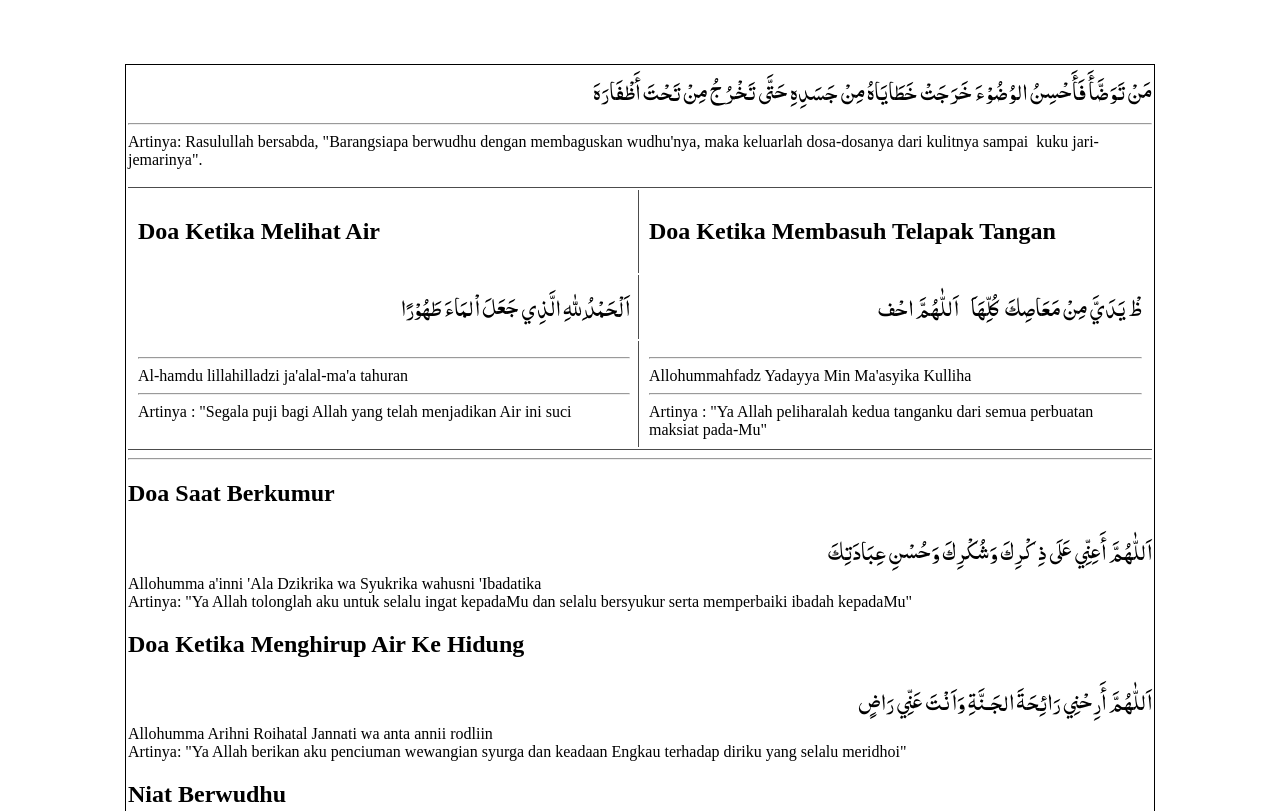
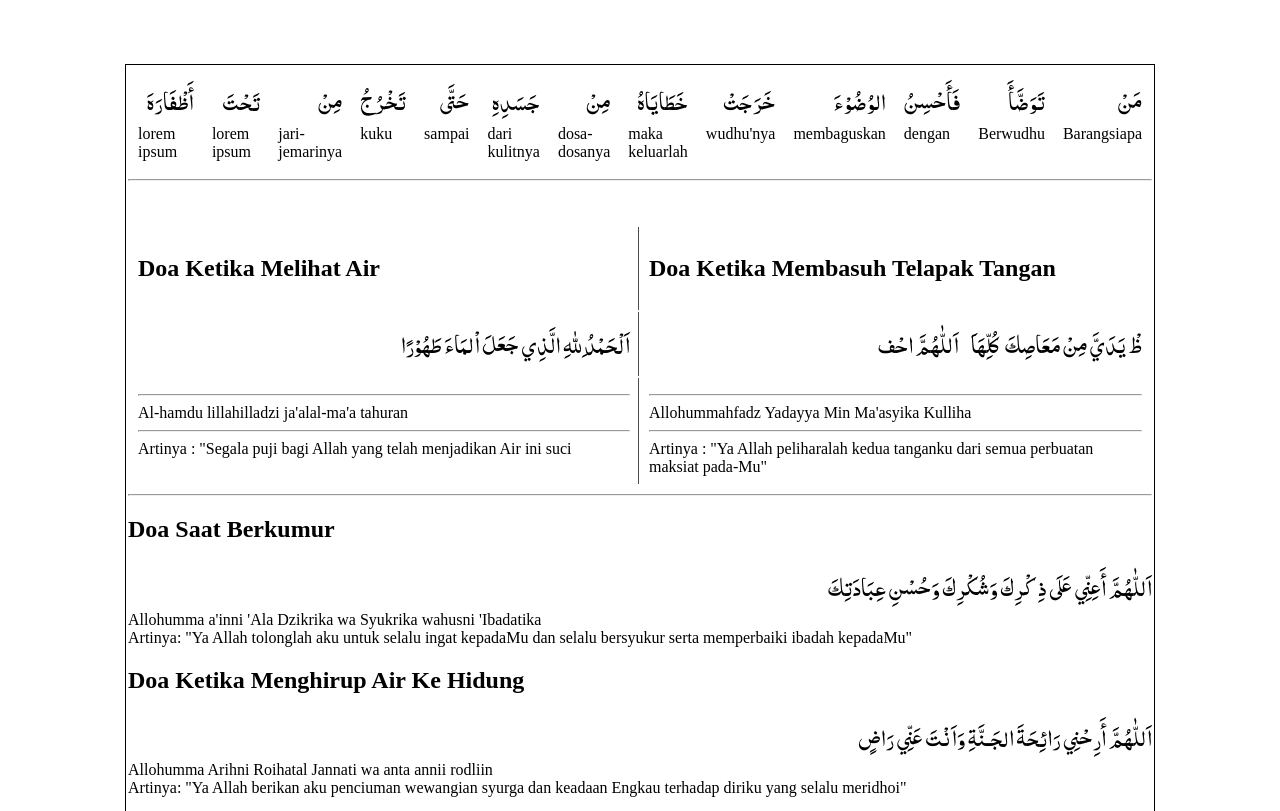
Before and after one commit to yuulye/yuulye.github.io, a plain HTML site: page research/wudu2.html in a window 1280 px wide. Shown: the top 811 px of the page. Drawn offline with Linux system fonts and the light colour scheme.

Commit message:
ef9e5fe..2f7a101

```diff
--- a/research/wudu.html
+++ b/research/wudu2.html
@@ -1,7 +1,7 @@
 <!DOCTYPE html>
 <html>
 
-<!-- Mirrored from 192.168.43.21/research/wudu by HTTrack Website Copier/3.x [XR&CO'2014], Wed, 24 Apr 2019 06:34:53 GMT -->
+<!-- Mirrored from 192.168.43.21/research/wudu2 by HTTrack Website Copier/3.x [XR&CO'2014], Wed, 24 Apr 2019 07:03:45 GMT -->
 <!-- Added by HTTrack --><meta http-equiv="content-type" content="text/html;charset=UTF-8" /><!-- /Added by HTTrack -->
 <head>
     <link rel="icon" href="../img/logo.png">
@@ -64,9 +64,7 @@ body {
 
   <style>
     table {
-      border: 1px solid rgba(0, 0, 0, .7);
-      border-left: 0px;
-      border-right: 0px;
+      width: 100%;
     }
     table tr td {
       width: 50%;
@@ -76,16 +74,101 @@ body {
     table tr td.bordered {
       border-right: 1px solid rgba(0, 0, 0, .7);
     }
+
+    table.inline {
+      display: block;
+    }
+
+    table.inline > tr > td {
+      display: inline-block;
+    }
   </style>
   </head>
   <body>
     <div class="page">
-  <div class="arabic">
-مَنْ تَوَضَّأَ فَأَحْسِنُ الوُضُوْءَ خَرَجَتْ خَطَايَاهُ مِنْ جَسَدِهِ حَتَّى تَخْرُجُ مِنْ تَحْتَ أَظْفَارَهَ
-</div>
+  <table class="inline">
+  <tr>
+    <td>
+      <div class="arabic">أَظْفَارَهَ</div>
+      <div>
+        lorem ipsum
+      </div>
+    </td>
+    <td>
+      <div class="arabic">تَحْتَ</div>
+      <div>
+        lorem ipsum
+      </div>
+    </td>
+    <td>
+      <div class="arabic">مِنْ</div>
+      <div>
+       jari-jemarinya
+      </div>
+    </td>
+    <td>
+      <div class="arabic">تَخْرُجُ</div>
+      <div>
+        kuku
+      </div>
+    </td>
+    <td>
+      <div class="arabic">حَتَّى</div>
+      <div>
+        sampai
+      </div>
+    </td>
+    <td>
+      <div class="arabic">جَسَدِهِ</div>
+      <div>
+         dari kulitnya
+      </div>
+    </td>
+    <td>
+      <div class="arabic">مِنْ</div>
+      <div>
+         dosa-dosanya
+      </div>
+    </td>
+    <td>
+      <div class="arabic">خَطَايَاهُ</div>
+      <div>
+        maka keluarlah
+      </div>
+    </td>
+    <td>
+      <div class="arabic">خَرَجَتْ</div>
+      <div>
+         wudhu'nya
+      </div>
+    </td>
+    <td>
+      <div class="arabic">الوُضُوْءَ</div>
+      <div>
+         membaguskan
+      </div>
+    </td>
+    <td>
+      <div class="arabic">فَأَحْسِنُ</div>
+      <div>
+        dengan
+      </div>
+    </td>
+    <td>
+      <div class="arabic">تَوَضَّأَ</div>
+      <div>
+        Berwudhu
+      </div>
+    </td>
+    <td>
+      <div class="arabic">مَنْ</div>
+      <div>
+        Barangsiapa
+      </div>
+    </td>
+  </tr>
+</table>
 <hr/>
-Artinya:
-Rasulullah bersabda, "Barangsiapa berwudhu dengan membaguskan wudhu'nya, maka keluarlah dosa-dosanya dari kulitnya sampai  kuku jari-jemarinya".
 <br/>
 <br/>
 <table>
@@ -240,5 +323,5 @@ Artinya:
 </div>
       </body>
 
-<!-- Mirrored from 192.168.43.21/research/wudu by HTTrack Website Copier/3.x [XR&CO'2014], Wed, 24 Apr 2019 06:34:53 GMT -->
+<!-- Mirrored from 192.168.43.21/research/wudu2 by HTTrack Website Copier/3.x [XR&CO'2014], Wed, 24 Apr 2019 07:03:45 GMT -->
 </html>
```
Also changed, not shown: cv.html (+2 -2 lines), game/playing-card.html (+2 -2 lines), game/t.html (+2 -2 lines), game/tic-tac-toe.html (+2 -2 lines), index.html (+4 -3 lines), post/2017/12/02/tic-tac-toe.html (+2 -2 lines), post/2017/12/07/playing-card.html (+2 -2 lines), post/2017/12/08/named-colors.html (+2 -2 lines), post/2017/12/26/snow.html (+2 -2 lines), research/change_color.html (+2 -2 lines), research/japanese_name.html (+2 -2 lines), research/tahsin.html (+2 -2 lines), song/unintended.html (+2 -2 lines).
